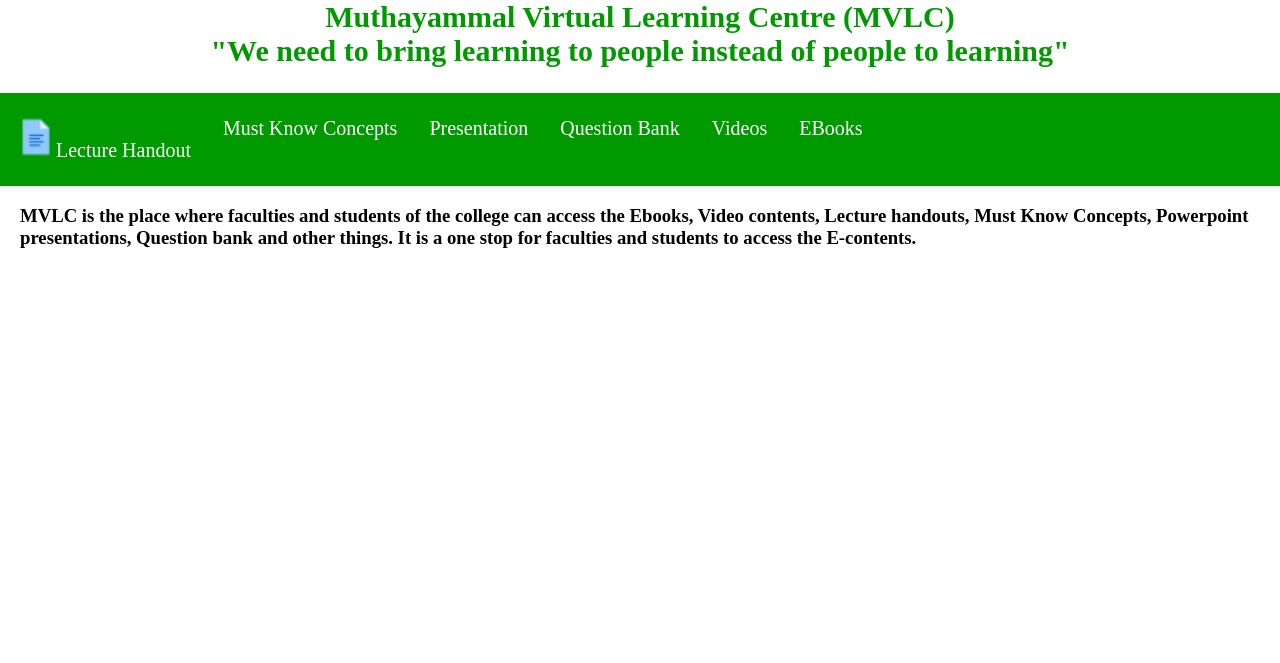
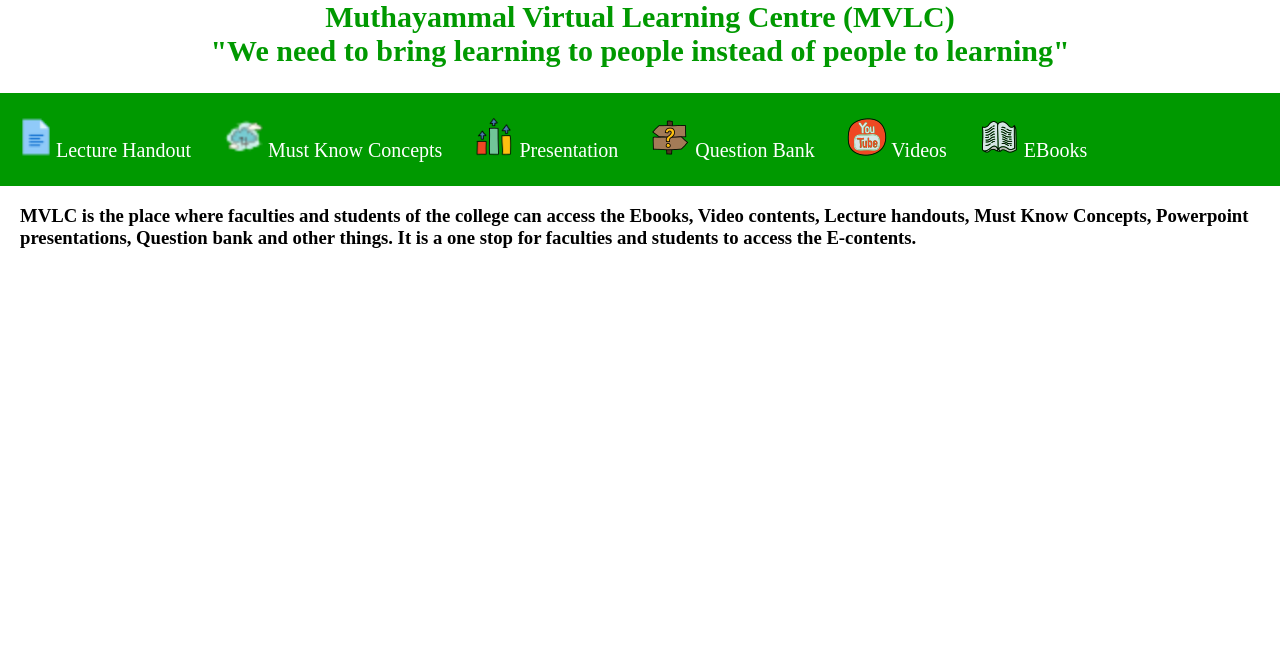
Before and after one commit to marirenga2004/mvlc_world, a plain HTML site: page index.html in a window 1280 px wide. Shown: the top 663 px of the page. Drawn offline with Linux system fonts and the light colour scheme.

Commit message:
Update index.html

```diff
--- a/index.html
+++ b/index.html
@@ -67,11 +67,11 @@
 	<!-- Menu Navigation Bar -->
 	<div class="menu">
 		<a href="Lecture_Handout.html"><img src="ln_icon.png"  height="40" width="40"/>Lecture Handout</a>
-		<a href="MKC.html">Must Know Concepts</a>
-		<a href="PPT.html">Presentation</a>
-		<a href="Question_Bank.html">Question Bank</a>
-                <a href="videos.html">Videos</a>
-		<a href="ebooks.html">EBooks</a>
+		<a href="MKC.html"><img src="mkc_icon.png"  height="40" width="40"/> Must Know Concepts</a>
+		<a href="PPT.html"><img src="ppt_icon.png"  height="40" width="40"/> Presentation</a>
+		<a href="Question_Bank.html"><img src="qb_icon.png"  height="40" width="40"/> Question Bank</a>
+                <a href="videos.html"><img src="vid_icon.png"  height="40" width="40"/> Videos</a>
+		<a href="ebooks.html"><img src="eb_icon.png"  height="40" width="40"/> EBooks </a>
 
 	</div>
 
```
